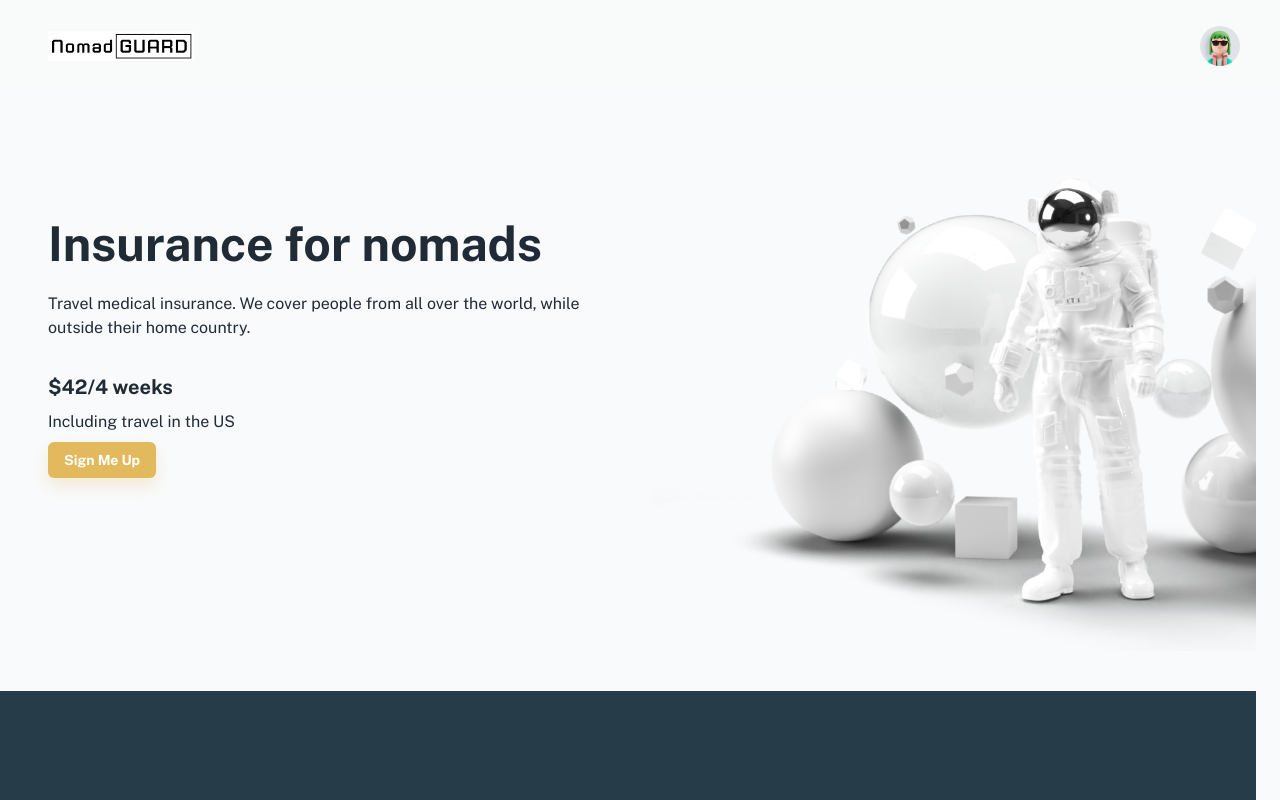
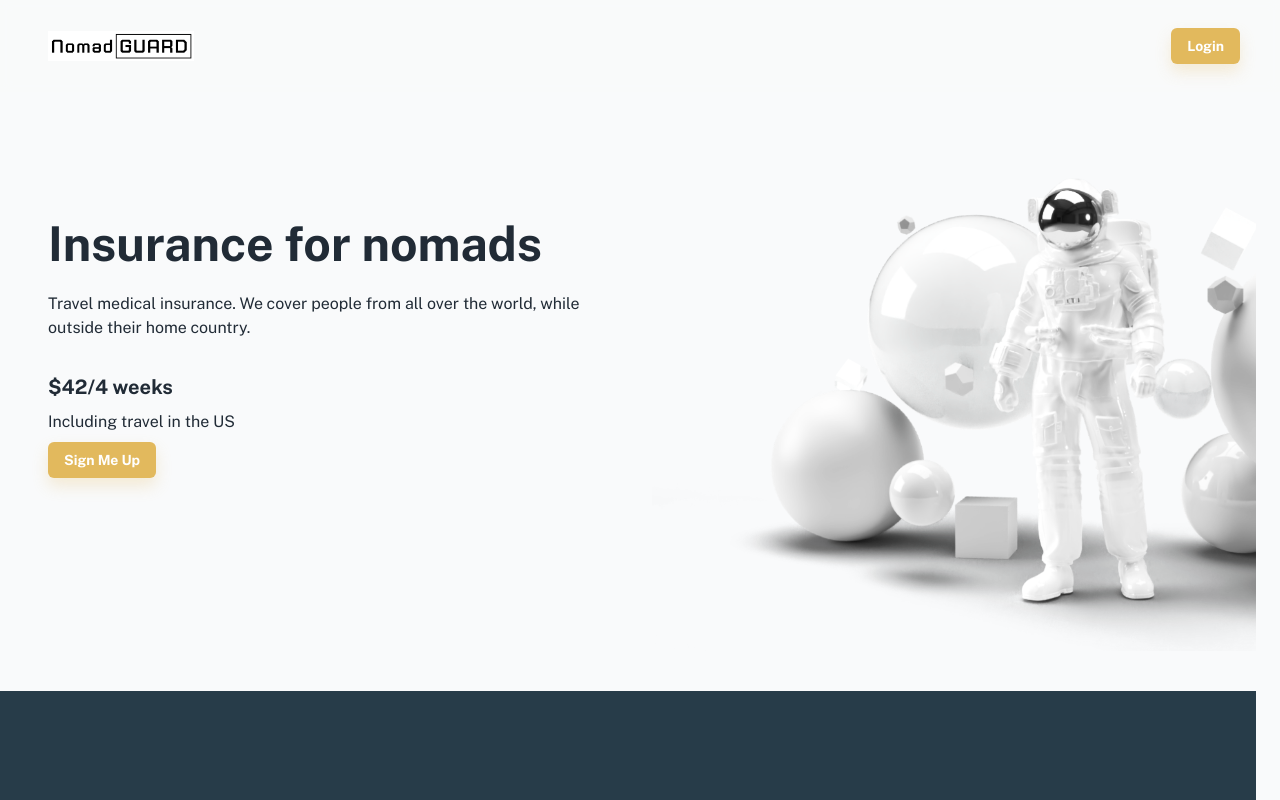
Before and after one commit to pesto-students/nomadguard--frontend-p4-team-prateek-1, a React (Create React App) app: page /nomad-insurance in a window 1280 px wide. Shown: the top 800 px of the page. Built offline with nearby package versions, Linux system fonts and the light colour scheme; a web font is replaced by a local one.

Commit message:
admin routes/path protected

```diff
--- a/src/layouts/dashboard/header/index.js
+++ b/src/layouts/dashboard/header/index.js
@@ -11,6 +11,7 @@ import Searchbar from './Searchbar';
 import AccountPopover from './AccountPopover';
 import LanguagePopover from './LanguagePopover';
 import NotificationsPopover from './NotificationsPopover';
+import {  Typography } from '@mui/material';
 
 // ----------------------------------------------------------------------
 
--- a/src/layouts/simple/header/AccountPopover.js
+++ b/src/layouts/simple/header/AccountPopover.js
@@ -21,10 +21,12 @@ const MENU_OPTIONS = [
     icon: 'eva:person-fill',
     redirectTo: '/dashboard/profile'
   },
-  {
-    label: 'Dashboard',
-    icon: 'eva:settings-2-fill',
-  },
+  // {
+  //   label: 'Dashboard',
+  //   icon: 'eva:settings-2-fill',
+  //   redirectTo: '/dashboard/app'
+
+  // },
 ];
 
 // ----------------------------------------------------------------------
@@ -89,7 +91,7 @@ export default function AccountPopover() {
       >
         <Box sx={{ my: 1.5, px: 2.5 }}>
           <Typography variant="subtitle2" noWrap>
-          {account.email}
+            {userDetails.email}
           </Typography>
           <Typography variant="body2" sx={{ color: 'text.secondary' }} noWrap>
             {/* {account.email} */}
@@ -99,6 +101,12 @@ export default function AccountPopover() {
         <Divider sx={{ borderStyle: 'dashed' }} />
 
         <Stack sx={{ p: 1 }}>
+
+          {userDetails.userRole == 'ADMIN' &&
+            <MenuItem component={RouterLink} to={'/dashboard/app'} key={'Dashboard'} onClick={handleClose}>
+              {'Dashboard'}
+            </MenuItem>
+          }
           {MENU_OPTIONS.map((option) => (
             <MenuItem component={RouterLink} to={option.redirectTo} key={option.label} onClick={handleClose}>
               {option.label}
--- a/src/layouts/simple/header/index.js
+++ b/src/layouts/simple/header/index.js
@@ -1,13 +1,18 @@
+
+import { useState, useContext } from 'react';
+import { useHistory ,useLocation } from 'react-router-dom';
 import PropTypes from 'prop-types';
 // @mui
 import { styled } from '@mui/material/styles';
-import { Box, Stack, AppBar, Toolbar, IconButton } from '@mui/material';
+import { Button, Box, Stack, AppBar, Toolbar, IconButton, Typography } from '@mui/material';
 // utils
 import { bgBlur } from '../../../utils/cssStyles';
 // components
 import Iconify from '../../../components/iconify';
-//
+import { Link as RouterLink } from 'react-router-dom';
 
+// auth context from store
+import AuthContext from 'src/_store/auth-context';
 import Logo from '../../../components/logo';
 import Searchbar from './Searchbar';
 import AccountPopover from './AccountPopover';
@@ -45,6 +50,10 @@ Header.propTypes = {
 };
 
 export default function Header({ onOpenNav }) {
+  const authCtx = useContext(AuthContext);
+  const location = useLocation()
+  const userDetails = authCtx.user;
+  console.log(location.pathname)
   return (
     <StyledRoot>
       <StyledToolbar>
@@ -75,7 +84,12 @@ export default function Header({ onOpenNav }) {
         >
           {/* <LanguagePopover />
           <NotificationsPopover /> */}
-          <AccountPopover />
+
+          {authCtx.user && <AccountPopover />}
+          {!authCtx.user  && location.pathname !== '/login' &&
+            <Button component={RouterLink} to={'/login'} variant="contained">Login</Button>
+          }
+
         </Stack>
       </StyledToolbar>
     </StyledRoot>
--- a/src/pages/NomadInsurancePage.js
+++ b/src/pages/NomadInsurancePage.js
@@ -1,31 +1,29 @@
 import { Helmet } from 'react-helmet-async';
 import { faker } from '@faker-js/faker';
 // @mui
+import { useContext } from 'react';
+import { useNavigate } from 'react-router-dom'
 import { useTheme } from '@mui/material/styles';
 import { Grid, Container, Typography, Button, Box, Card, Stack, Link, Item, Paper } from '@mui/material';
-// components
-import { Link as RouterLink } from 'react-router-dom';
-
-import Iconify from '../components/iconify';
-// sections
-import {
-  AppTasks,
-  AppNewsUpdate,
-  AppOrderTimeline,
-  AppCurrentVisits,
-  AppWebsiteVisits,
-  AppTrafficBySite,
-  AppWidgetSummary,
-  AppCurrentSubject,
-  AppConversionRates,
-} from '../sections/@dashboard/app';
+import AuthContext from '../_store/auth-context';
 
 
 
-// ----------------------------------------------------------------------
+
+// ---------------------------------------------------------------------- component={RouterLink} to={'/nomad-insurance/profile'}
 
 export default function NomadInsurancePage() {
   const theme = useTheme();
+  const authCtx = useContext(AuthContext);
+  const navigate = useNavigate()
+  const loginCheck = () => {
+    if (authCtx.isLoggedIn) {
+      navigate('/nomad-insurance/profile')
+    } else if (!authCtx.isLoggedIn) {
+      navigate('/login')
+    }
+
+  }
 
   return (
     <>
@@ -52,7 +50,7 @@ export default function NomadInsurancePage() {
               <Typography variant="ccaption" display="block" gutterBottom>
                 Including travel in the US
               </Typography>
-              <Button component={RouterLink} to={'/nomad-insurance/profile'} variant="contained">Sign me up</Button>
+              <Button onClick={loginCheck} variant="contained">Sign me up</Button>
             </Box>
           </Grid>
 
@@ -68,9 +66,9 @@ export default function NomadInsurancePage() {
 
 
 
-          <Grid item xs={12}  sx={{ backgroundColor: "#273C49" }}>
+          <Grid item xs={12} sx={{ backgroundColor: "#273C49" }}>
             <Grid container sx={{ px: 7, my: 5 }} spacing={3}>
-              <Grid item xs={12} sm={6}  md={6} lg={3} sx={{px:6}} align="center">
+              <Grid item xs={12} sm={6} md={6} lg={3} sx={{ px: 6 }} align="center">
                 <Box
                   component="img"
                   src="/assets/images/ng3.svg"
@@ -85,7 +83,7 @@ export default function NomadInsurancePage() {
                   has already started
                 </Typography>
               </Grid>
-              <Grid item xs={12} sm={6}  md={6} lg={3} sx={{px:6}} align="center">
+              <Grid item xs={12} sm={6} md={6} lg={3} sx={{ px: 6 }} align="center">
                 <Box
                   component="img"
                   src="/assets/images/ng4.svg"
@@ -98,7 +96,7 @@ export default function NomadInsurancePage() {
                   From your chosen start date, your insurance automatically extends every 28 days until you pick an end-date. Just like a subscription.
                 </Typography>
               </Grid>
-              <Grid item xs={12} sm={6}  md={6} lg={3} sx={{px:6}} align="center">
+              <Grid item xs={12} sm={6} md={6} lg={3} sx={{ px: 6 }} align="center">
                 <Box
                   component="img"
                   src="/assets/images/ng5.svg"
@@ -111,7 +109,7 @@ export default function NomadInsurancePage() {
                   After being abroad for 90 days, you keep your medical coverage for 30 days in your home country if something happens while there. (15 days if your home country is the U.S.)
                 </Typography>
               </Grid>
-              <Grid item xs={12} sm={6} md={6} lg={3} sx={{px:6}} align="center">
+              <Grid item xs={12} sm={6} md={6} lg={3} sx={{ px: 6 }} align="center">
                 <Box
                   component="img"
                   src="/assets/images/ng6.svg"
--- a/src/routes.js
+++ b/src/routes.js
@@ -47,12 +47,8 @@ export default function Router() {
             {/* <Route path="/dashboard/products" element={<ProductsPage />} />
             <Route path="/dashboard/blog" element={<BlogPage />} /> */}
             <Route path="/dashboard/profile" element={<Profile />} />
-
           </Route>
-
         </>
-
-
       )}
 
 
```
